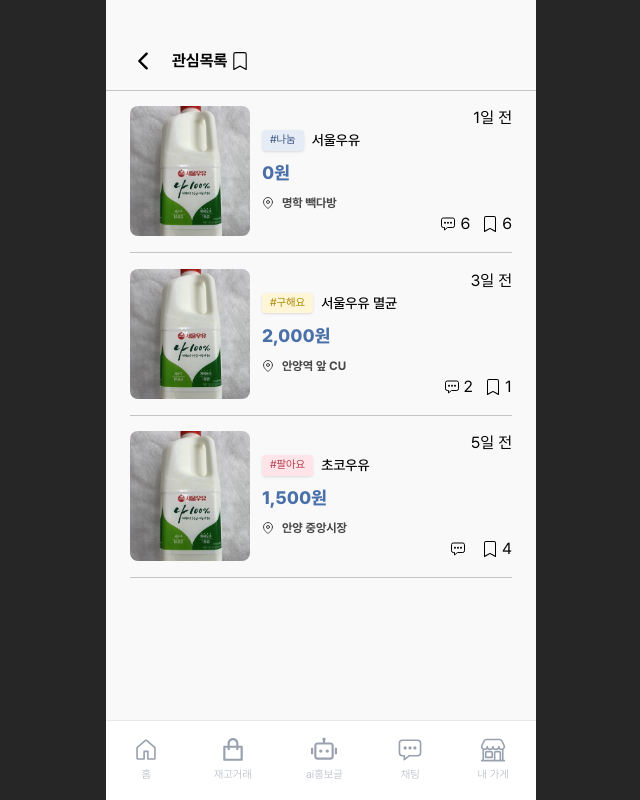
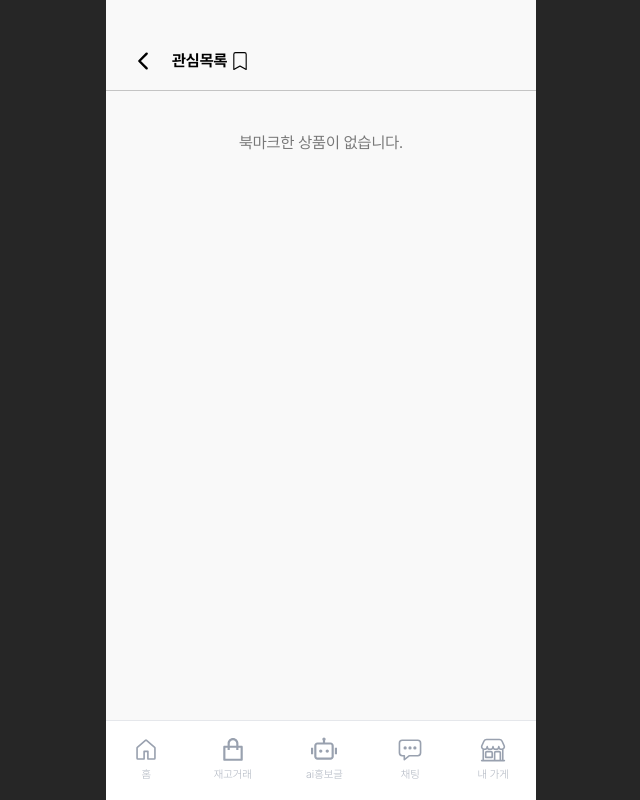
Before and after one commit to GAMONG-SABUJAK/SABUJAK_Front, a React (Vite) app: page /Bookmark in a window 1280 px wide. Shown: the whole page, without its empty margins (319-959 px from the left). Built offline with nearby package versions, Linux system fonts and the light colour scheme.

Commit message:
[Design] 북마크

```diff
--- a/src/pages/MyStore/Bookmark.jsx
+++ b/src/pages/MyStore/Bookmark.jsx
@@ -1,21 +1,36 @@
-import React, { useRef, useState, useEffect } from "react";
+import React, { useState, useEffect } from "react";
 import { IoChevronBack } from "react-icons/io5";
-import { BsBookmark } from "react-icons/bs";
+import { BsBookmark, BsBookmarkFill } from "react-icons/bs";
 import { useNavigate } from "react-router-dom";
 import { deals } from "../../data/deals";
 import { FiMapPin } from "react-icons/fi";
 import { IoChatboxEllipsesOutline } from "react-icons/io5";
 
+import { getBookmarks, toggleBookmark } from "../../utils/bookmark";
+
 export default function Bookmark() {
   const navigate = useNavigate();
+
+  const [bookmarkList, setBookmarkList] = useState(getBookmarks());
+
+  // 북마크 변경 시 UI 다시 불러오기
+  useEffect(() => {
+    const refresh = () => setBookmarkList(getBookmarks());
+    refresh();
+  }, []);
+
+  const filteredDeals = deals.filter((d) => bookmarkList.includes(d.id));
+
   const tagStyles = {
     나눔: "bg-[#E6ECF5] text-[#365482]",
     구해요: "bg-[#FFF6D8] text-[#A88600]",
     팔아요: "bg-[#FFE5EA] text-[#B33A4B]",
   };
+
   return (
-    <div className="pt-12 h-screen overflow-y-auto ">
-      <div className="flex items-center px-6 ">
+    <div className="pt-12 h-screen overflow-y-auto">
+      {/* 헤더 */}
+      <div className="flex items-center px-6">
         <IoChevronBack
           size={26}
           onClick={() => navigate(-1)}
@@ -29,10 +44,25 @@
 
         <div className="w-6"></div>
       </div>
-      <div className="w-full h-[0.5px] bg-[#c4c4c4] mt-4 px-6">
-        {deals.map((item) => (
-          <div key={item.id} onClick={() => navigate(`/deals/${item.id}`)}>
-            <div className="flex py-4">
+
+      {/* 구분선 */}
+      <div className="w-full h-[0.5px] bg-[#c4c4c4] mt-4"></div>
+
+      <div className="px-6">
+        {/* 북마크 없으면 */}
+        {filteredDeals.length === 0 && (
+          <div className="text-center mt-10 text-[#777]">
+            <p>북마크한 상품이 없습니다.</p>
+          </div>
+        )}
+
+        {/* 북마크된 아이템 목록 */}
+        {filteredDeals.map((item) => (
+          <div key={item.id}>
+            <div
+              className="flex py-4 cursor-pointer"
+              onClick={() => navigate(`/deals/${item.id}`)}
+            >
               <img
                 src={item.img}
                 alt=""
@@ -67,13 +97,26 @@
                   </div>
                 </div>
 
-                <div className="flex space-x-3 justify-end">
+                {/* 채팅 수 + 북마크 수 */}
+                <div className="flex space-x-3 justify-end mt-2">
                   <div className="flex items-center">
                     <IoChatboxEllipsesOutline />
                     <p className="ml-1">{item.chatCount}</p>
                   </div>
-                  <div className="flex items-center">
-                    <BsBookmark />
+
+                  {/* 북마크 토글 */}
+                  <div
+                    className="flex items-center cursor-pointer"
+                    onClick={(e) => {
+                      e.stopPropagation();
+                      setBookmarkList(toggleBookmark(item.id)); // UI 즉시 반영
+                    }}
+                  >
+                    {bookmarkList.includes(item.id) ? (
+                      <BsBookmarkFill />
+                    ) : (
+                      <BsBookmark />
+                    )}
                     <p className="ml-1">{item.bookmarkCount}</p>
                   </div>
                 </div>
--- a/src/pages/nearbyStockDeals/DealDetail.jsx
+++ b/src/pages/nearbyStockDeals/DealDetail.jsx
@@ -1,9 +1,10 @@
-import React from "react";
+import React, { useState } from "react";
 import { useParams, useNavigate } from "react-router-dom";
 import { deals } from "../../data/deals";
 import { FiMapPin } from "react-icons/fi";
 import { IoChatboxEllipsesOutline } from "react-icons/io5";
-import { BsBookmark } from "react-icons/bs";
+import { BsBookmark, BsBookmarkFill } from "react-icons/bs";
+import { getBookmarks, toggleBookmark } from "../../utils/bookmark";
 import { IoChevronBack } from "react-icons/io5";
 import { GoHome, GoHomeFill } from "react-icons/go";
 
@@ -15,6 +16,7 @@
     구해요: "bg-[#FFF6D8] text-[#A88600]",
     팔아요: "bg-[#FFE5EA] text-[#B33A4B]",
   };
+  const [bookmarks, setBookmarks] = useState(getBookmarks());
 
   const item = deals.find((deal) => deal.id === Number(id));
 
@@ -66,7 +68,19 @@
 
         <div className="mt-6 flex justify-between items-center">
           <div className="flex items-center space-x-3">
-            <BsBookmark size={28} />
+            <div
+              className="cursor-pointer"
+              onClick={(e) => {
+                e.stopPropagation();
+                setBookmarks(toggleBookmark(item.id));
+              }}
+            >
+              {bookmarks.includes(item.id) ? (
+                <BsBookmarkFill size={28} className="text-[#4A70A9]" />
+              ) : (
+                <BsBookmark size={28} />
+              )}
+            </div>
             <div className="w-[1px] h-6 bg-black"></div>
             <p className="text-[24px] fontEB text-[#4A70A9]">{item.price}</p>
           </div>
--- a/src/pages/nearbyStockDeals/DealMain.jsx
+++ b/src/pages/nearbyStockDeals/DealMain.jsx
@@ -1,19 +1,35 @@
-import React from "react";
+import React, { useEffect, useState } from "react";
 import { FiMapPin } from "react-icons/fi";
 import { IoChatboxEllipsesOutline } from "react-icons/io5";
-import { BsBookmark } from "react-icons/bs";
+import { BsBookmark, BsBookmarkFill } from "react-icons/bs";
 import { FaPlus } from "react-icons/fa6";
 
 import { useNavigate } from "react-router-dom";
 import { deals } from "../../data/deals";
+import {
+  getBookmarks,
+  toggleBookmark,
+  isBookmarked,
+} from "../../utils/bookmark";
 
 export default function DealMain() {
   const navigate = useNavigate();
+  const [bookmarks, setBookmarks] = useState([]);
 
   const tagStyles = {
     나눔: "bg-[#E6ECF5] text-[#365482]",
     구해요: "bg-[#FFF6D8] text-[#A88600]",
     팔아요: "bg-[#FFE5EA] text-[#B33A4B]",
+  };
+
+  useEffect(() => {
+    setBookmarks(getBookmarks());
+  }, []);
+
+  const handleBookmark = (e, id) => {
+    e.stopPropagation(); // 게시물 클릭 방지
+    const updated = toggleBookmark(id);
+    setBookmarks(updated);
   };
 
   return (
@@ -29,10 +45,17 @@
 
       <div className="w-full h-[0.5px] bg-[#c4c4c4] mt-6"></div>
 
-      {/* 내용 */}
       <div className="px-6">
-        {deals.map((item) => (
-          <div key={item.id} onClick={() => navigate(`/deals/${item.id}`)}>
+        {deals.map((item) => {
+          const bookmarked = bookmarks.includes(item.id);
+          const bookmarkCount = item.bookmarkCount + (bookmarked ? 1 : 0);
+
+          return (
+            <div
+              key={item.id}
+              onClick={() => navigate(`/deals/${item.id}`)}
+              className="cursor-pointer"
+            >
               <div className="flex py-4">
                 <img
                   src={item.img}
@@ -44,7 +67,6 @@
                   <p className="text-end">{item.time}</p>
 
                   <div className="space-y-2">
-                  {/* 태그 + 제목 */}
                     <div className="flex space-x-2 items-center">
                       <div
                         className={`px-2 py-0.5 text-[11px] rounded-sm shadow-sm fontRegular ${
@@ -56,15 +78,15 @@
                       <p className="fontMedium text-[14px]">{item.title}</p>
                     </div>
 
-                  {/* 가격 */}
                     <p className="fontEB text-[18px] text-[#4A70A9]">
                       {item.price}
                     </p>
 
-                  {/* 위치 */}
                     <div className="flex items-center text-[#474747]">
                       <FiMapPin size={12} />
-                    <p className="ml-2 text-[12px] fontBold">{item.location}</p>
+                      <p className="ml-2 text-[12px] fontBold">
+                        {item.location}
+                      </p>
                     </div>
                   </div>
 
@@ -74,9 +96,18 @@
                       <IoChatboxEllipsesOutline />
                       <p className="ml-1">{item.chatCount}</p>
                     </div>
-                  <div className="flex items-center">
+
+                    {/* 북마크 */}
+                    <div
+                      className="flex items-center"
+                      // onClick={(e) => handleBookmark(e, item.id)}
+                    >
+                      {bookmarked ? (
+                        <BsBookmarkFill className="text-[#4A70A9]" />
+                      ) : (
                         <BsBookmark />
-                    <p className="ml-1">{item.bookmarkCount}</p>
+                      )}
+                      <p className="ml-1">{bookmarkCount}</p>
                     </div>
                   </div>
                 </div>
@@ -84,7 +115,10 @@
 
               <div className="w-full h-[0.5px] bg-[#c4c4c4]"></div>
             </div>
-        ))}
+          );
+        })}
+
+        {/* 오른쪽 아래 글쓰기 버튼 */}
         <div className="shadow-lg bg-[#4A70A9] w-15 h-15 rounded-full absolute bottom-25 right-10 flex justify-center items-center">
           <FaPlus className="text-white" size={36} />
         </div>
--- /dev/null
+++ b/src/utils/bookmark.js
@@ -0,0 +1,21 @@
+export const getBookmarks = () => {
+  const saved = localStorage.getItem("bookmarks");
+  return saved ? JSON.parse(saved) : [];
+};
+
+export const toggleBookmark = (id) => {
+  let bookmarks = getBookmarks();
+
+  if (bookmarks.includes(id)) {
+    bookmarks = bookmarks.filter((b) => b !== id);
+  } else {
+    bookmarks.push(id);
+  }
+
+  localStorage.setItem("bookmarks", JSON.stringify(bookmarks));
+  return bookmarks;
+};
+
+export const isBookmarked = (id) => {
+  return getBookmarks().includes(id);
+};
```
Lines whose indentation alone changed are shown as unchanged.
